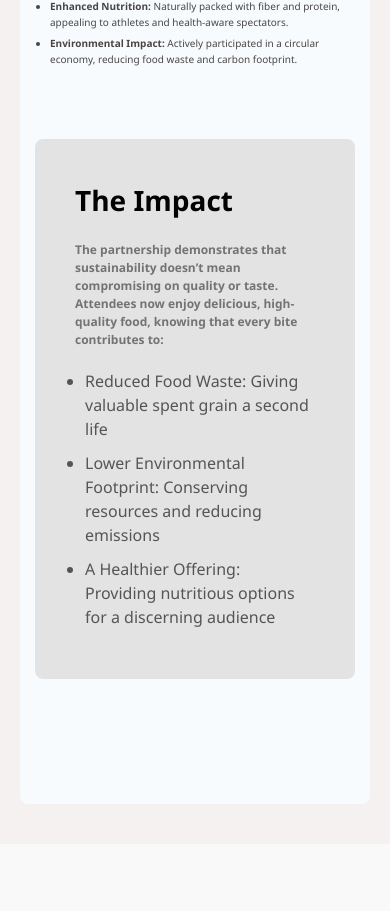
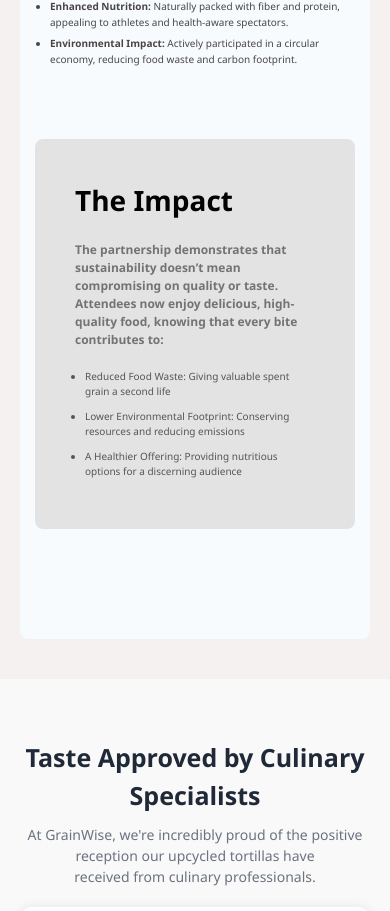
Before and after one commit to swatisahu436/Grainwise, a React (Vite) app: page / in a window 390 px wide. Shown: the part 8496-9407 px from the top of the page. Built offline with nearby package versions, Linux system fonts and the light colour scheme.

Commit message:
uploads with complete

```diff
--- a/src/App.css
+++ b/src/App.css
@@ -1044,7 +1044,6 @@ body {
   padding: 12rem 14rem;
   margin: auto;
   text-align: center;
-
 }
 
 .case-study h1 {
@@ -1153,7 +1152,7 @@ body {
 .case-right ul li {
   margin-bottom: 1rem;
   color: #555;
-  font-size: 1.6rem;
+  font-size: 1rem;
 }
 
 
@@ -1268,6 +1267,9 @@ body {
   .section ul li {
     margin-bottom: 0.5rem;
     font-size: 1rem;
+  }
+  .case-right {
+  margin-bottom: 1rem;
   }
 }
 
```
